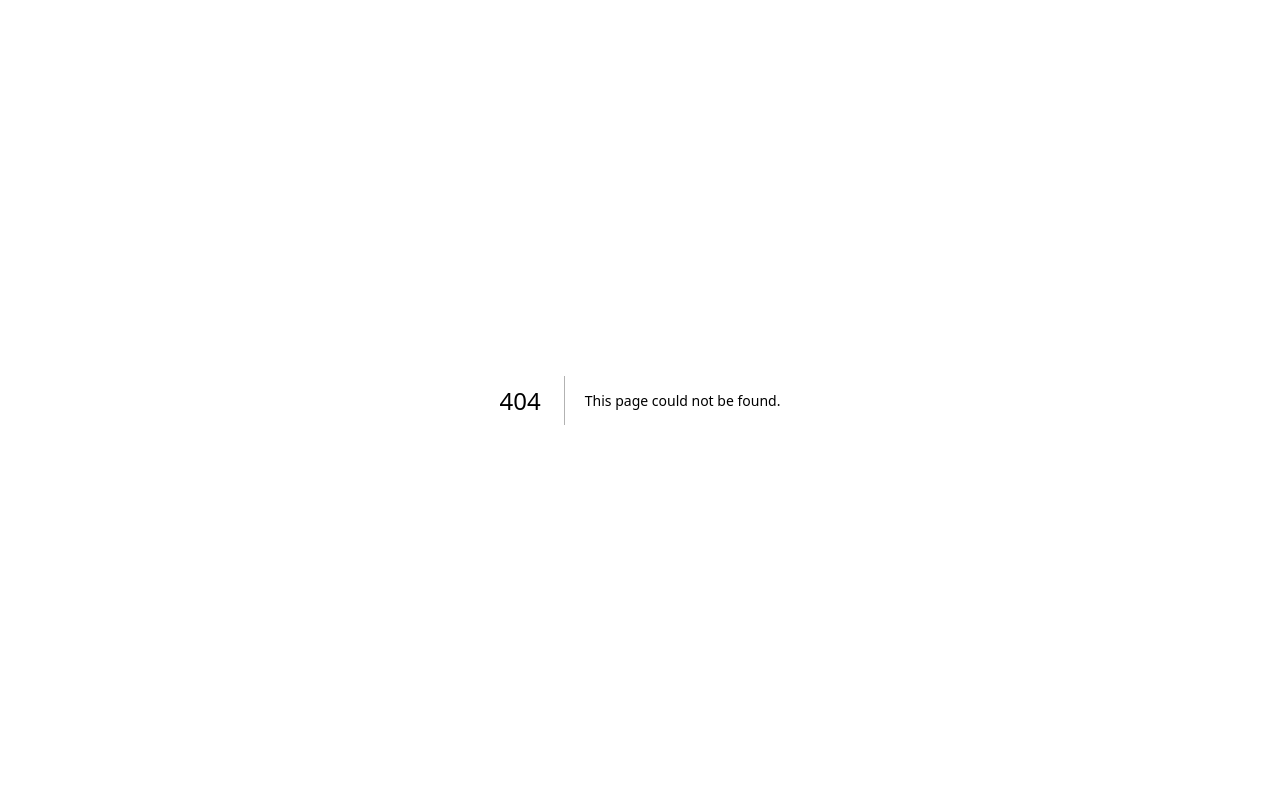
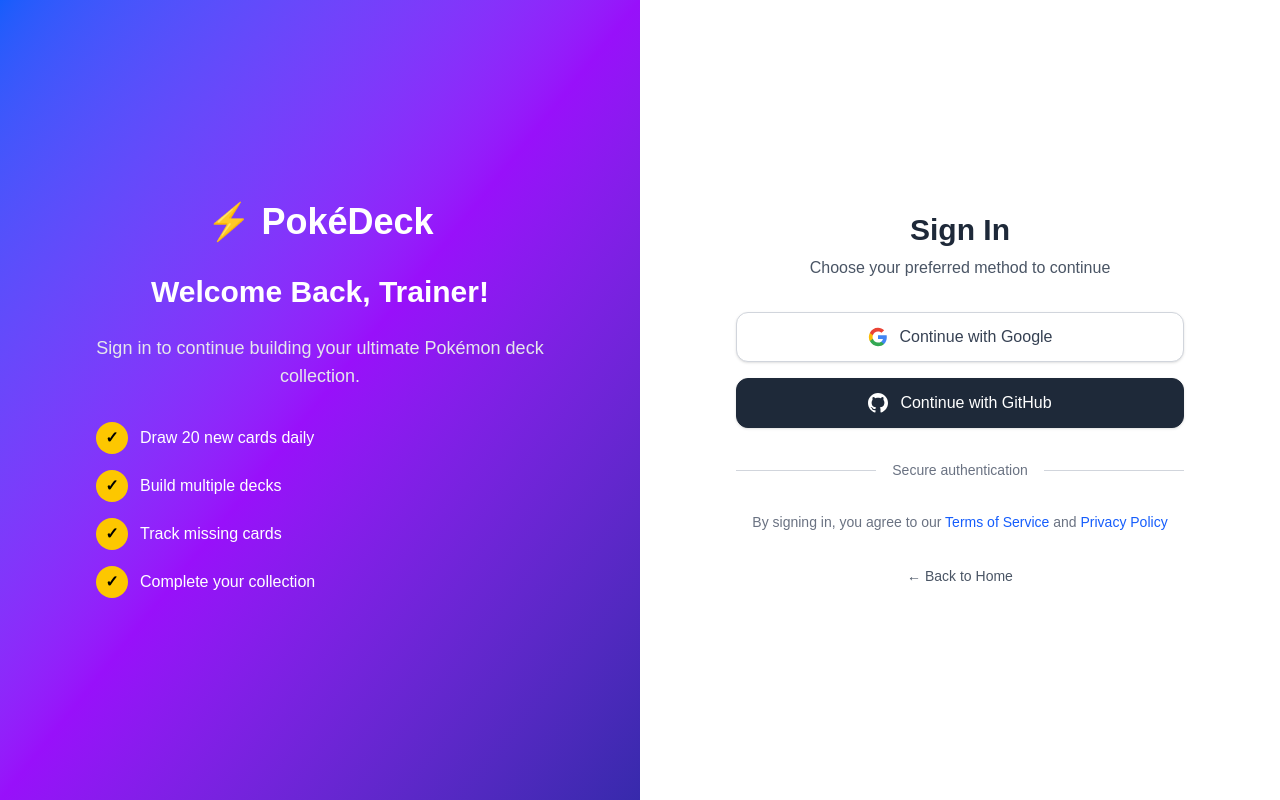
Before and after one commit to fcendesu/poke-deck, a Next.js app in the folder frontend/: page /sign-in in a window 1280 px wide. Before the commit this address had no page. Built offline with nearby package versions, Linux system fonts and the light colour scheme.

Commit message:
add sign-in page

```diff
--- a/frontend/src/app/page.tsx
+++ b/frontend/src/app/page.tsx
@@ -3,13 +3,12 @@ import Link from "next/link";
 export default function Home() {
   return (
     <div className="min-h-screen bg-gradient-to-br from-blue-600 via-purple-600 to-indigo-800">
-      {/* Navigation */}
       <nav className="p-6">
         <div className="max-w-7xl mx-auto flex justify-between items-center">
           <div className="text-white text-2xl font-bold">⚡ PokéDeck</div>
           <div>
             <Link
-              href="/auth"
+              href="/sign-in"
               className="inline-block bg-gradient-to-r from-yellow-400 to-orange-500 text-black text-xl px-5 py-2 rounded-xl hover:from-yellow-500 hover:to-orange-600 transition-all duration-300 transform hover:scale-105 shadow-lg font-semibold"
             >
               🔑 Sign In
@@ -18,7 +17,6 @@ export default function Home() {
         </div>
       </nav>
 
-      {/* Hero Section */}
       <div className="max-w-7xl mx-auto px-6 py-20">
         <div className="text-center">
           <h1 className="text-6xl font-bold text-white mb-6">
@@ -30,16 +28,14 @@ export default function Home() {
             complete your collection, and become the ultimate Pokémon trainer!
           </p>
 
-          {/* CTA Button - This starts the main scenario */}
           <Link
-            href="/auth"
+            href="/sign-in"
             className="inline-block bg-gradient-to-r from-yellow-400 to-orange-500 text-black text-xl px-8 py-4 rounded-xl hover:from-yellow-500 hover:to-orange-600 transition-all duration-300 transform hover:scale-105 shadow-lg font-semibold"
           >
             🎮 Start Building Your Deck
           </Link>
         </div>
 
-        {/* Feature Cards */}
         <div className="mt-20 grid md:grid-cols-3 gap-8">
           <div className="bg-white/10 backdrop-blur-sm rounded-xl p-6 text-center">
             <div className="text-4xl mb-4">🃏</div>
@@ -75,7 +71,6 @@ export default function Home() {
           </div>
         </div>
 
-        {/* How It Works */}
         <div className="mt-20 text-center">
           <h2 className="text-4xl font-bold text-white mb-12">How It Works</h2>
           <div className="grid md:grid-cols-4 gap-6">
@@ -116,7 +111,6 @@ export default function Home() {
         </div>
       </div>
 
-      {/* Footer */}
       <footer className="border-t border-white/20 mt-20 py-8">
         <div className="max-w-7xl mx-auto px-6 text-center">
           <p className="text-gray-300">
--- /dev/null
+++ b/frontend/src/app/sign-in/page.tsx
@@ -0,0 +1,148 @@
+"use client";
+
+import Link from "next/link";
+
+export default function AuthPage() {
+  const handleGoogleSignIn = () => {
+    console.log("Google Sign In clicked");
+  };
+
+  const handleGitHubSignIn = () => {
+    console.log("GitHub Sign In clicked");
+  };
+
+  return (
+    <div className="min-h-screen flex">
+      <div className="hidden lg:flex lg:w-1/2 bg-gradient-to-br from-blue-600 via-purple-600 to-indigo-800 p-12 flex-col justify-center">
+        <div className="max-w-md mx-auto text-center">
+          <div className="mb-8">
+            <Link href="/" className="text-white text-4xl font-bold">
+              ⚡ PokéDeck
+            </Link>
+          </div>
+
+          <h2 className="text-3xl font-bold text-white mb-6">
+            Welcome Back, Trainer!
+          </h2>
+          <p className="text-gray-200 text-lg mb-8">
+            Sign in to continue building your ultimate Pokémon deck collection.
+          </p>
+
+          <div className="space-y-4 text-left">
+            <div className="flex items-center text-white">
+              <div className="bg-yellow-400 rounded-full w-8 h-8 flex items-center justify-center mr-3">
+                <span className="text-black font-bold">✓</span>
+              </div>
+              <span>Draw 20 new cards daily</span>
+            </div>
+            <div className="flex items-center text-white">
+              <div className="bg-yellow-400 rounded-full w-8 h-8 flex items-center justify-center mr-3">
+                <span className="text-black font-bold">✓</span>
+              </div>
+              <span>Build multiple decks</span>
+            </div>
+            <div className="flex items-center text-white">
+              <div className="bg-yellow-400 rounded-full w-8 h-8 flex items-center justify-center mr-3">
+                <span className="text-black font-bold">✓</span>
+              </div>
+              <span>Track missing cards</span>
+            </div>
+            <div className="flex items-center text-white">
+              <div className="bg-yellow-400 rounded-full w-8 h-8 flex items-center justify-center mr-3">
+                <span className="text-black font-bold">✓</span>
+              </div>
+              <span>Complete your collection</span>
+            </div>
+          </div>
+        </div>
+      </div>
+
+      <div className="w-full lg:w-1/2 bg-white flex flex-col justify-center p-12">
+        <div className="max-w-md mx-auto w-full">
+          <div className="lg:hidden text-center mb-8">
+            <Link href="/" className="text-4xl font-bold text-gray-800">
+              ⚡ PokéDeck
+            </Link>
+          </div>
+
+          <div className="text-center mb-8">
+            <h1 className="text-3xl font-bold text-gray-800 mb-2">Sign In</h1>
+            <p className="text-gray-600">
+              Choose your preferred method to continue
+            </p>
+          </div>
+
+          <div className="space-y-4">
+            <button
+              onClick={handleGoogleSignIn}
+              className="w-full flex items-center justify-center px-6 py-3 border border-gray-300 rounded-xl
+              shadow-sm bg-white text-gray-700 hover:bg-gray-50 hover:shadow-md active:bg-gray-100 active:scale-95 active:shadow-sm transition-all duration-150 font-medium"
+            >
+              <svg className="w-5 h-5 mr-3" viewBox="0 0 24 24">
+                <path
+                  fill="#4285F4"
+                  d="M22.56 12.25c0-.78-.07-1.53-.2-2.25H12v4.26h5.92c-.26 1.37-1.04 2.53-2.21 3.31v2.77h3.57c2.08-1.92 3.28-4.74 3.28-8.09z"
+                />
+                <path
+                  fill="#34A853"
+                  d="M12 23c2.97 0 5.46-.98 7.28-2.66l-3.57-2.77c-.98.66-2.23 1.06-3.71 1.06-2.86 0-5.29-1.93-6.16-4.53H2.18v2.84C3.99 20.53 7.7 23 12 23z"
+                />
+                <path
+                  fill="#FBBC05"
+                  d="M5.84 14.09c-.22-.66-.35-1.36-.35-2.09s.13-1.43.35-2.09V7.07H2.18C1.43 8.55 1 10.22 1 12s.43 3.45 1.18 4.93l2.85-2.22.81-.62z"
+                />
+                <path
+                  fill="#EA4335"
+                  d="M12 5.38c1.62 0 3.06.56 4.21 1.64l3.15-3.15C17.45 2.09 14.97 1 12 1 7.7 1 3.99 3.47 2.18 7.07l3.66 2.84c.87-2.6 3.3-4.53 6.16-4.53z"
+                />
+              </svg>
+              Continue with Google
+            </button>
+
+            <button
+              onClick={handleGitHubSignIn}
+              className="w-full flex items-center justify-center px-6 py-3 border border-gray-800 rounded-xl shadow-sm bg-gray-800 text-white hover:bg-gray-900 hover:shadow-md active:bg-black active:scale-95 active:shadow-sm transition-all duration-150 font-medium"
+            >
+              <svg
+                className="w-5 h-5 mr-3"
+                fill="currentColor"
+                viewBox="0 0 24 24"
+              >
+                <path d="M12 0c-6.626 0-12 5.373-12 12 0 5.302 3.438 9.8 8.207 11.387.599.111.793-.261.793-.577v-2.234c-3.338.726-4.033-1.416-4.033-1.416-.546-1.387-1.333-1.756-1.333-1.756-1.089-.745.083-.729.083-.729 1.205.084 1.839 1.237 1.839 1.237 1.07 1.834 2.807 1.304 3.492.997.107-.775.418-1.305.762-1.604-2.665-.305-5.467-1.334-5.467-5.931 0-1.311.469-2.381 1.236-3.221-.124-.303-.535-1.524.117-3.176 0 0 1.008-.322 3.301 1.23.957-.266 1.983-.399 3.003-.404 1.02.005 2.047.138 3.006.404 2.291-1.552 3.297-1.23 3.297-1.23.653 1.653.242 2.874.118 3.176.77.84 1.235 1.911 1.235 3.221 0 4.609-2.807 5.624-5.479 5.921.43.372.823 1.102.823 2.222v3.293c0 .319.192.694.801.576 4.765-1.589 8.199-6.086 8.199-11.386 0-6.627-5.373-12-12-12z" />
+              </svg>
+              Continue with GitHub
+            </button>
+          </div>
+
+          <div className="my-8 flex items-center">
+            <div className="flex-grow border-t border-gray-300"></div>
+            <span className="flex-shrink-0 px-4 text-gray-500 text-sm">
+              Secure authentication
+            </span>
+            <div className="flex-grow border-t border-gray-300"></div>
+          </div>
+
+          <div className="text-center text-sm text-gray-500">
+            By signing in, you agree to our{" "}
+            <a href="#" className="text-blue-600 hover:text-blue-500">
+              Terms of Service
+            </a>{" "}
+            and{" "}
+            <a href="#" className="text-blue-600 hover:text-blue-500">
+              Privacy Policy
+            </a>
+          </div>
+
+          <div className="mt-8 text-center">
+            <Link
+              href="/"
+              className="text-gray-600 hover:text-gray-800 text-sm font-medium"
+            >
+              ← Back to Home
+            </Link>
+          </div>
+        </div>
+      </div>
+    </div>
+  );
+}
```
